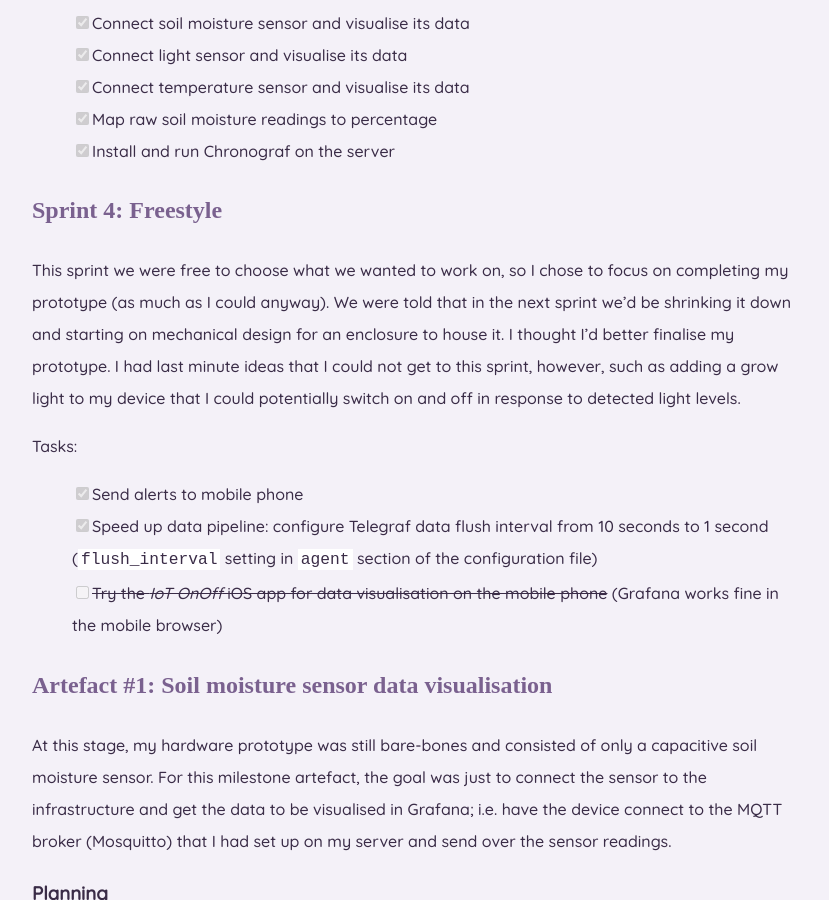
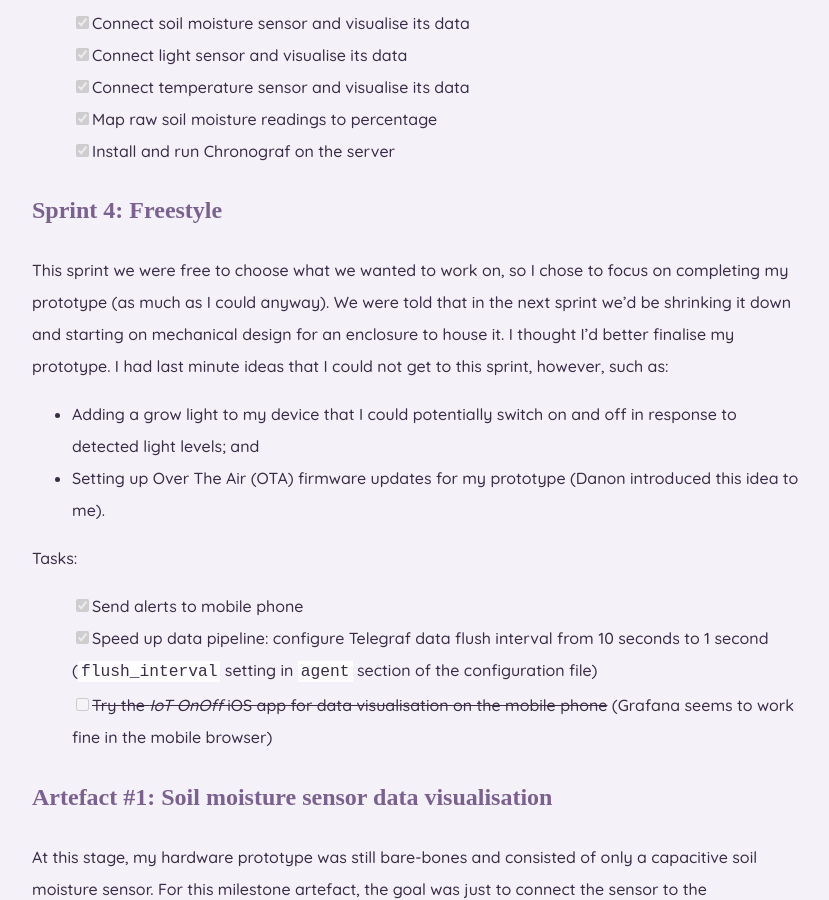
Before and after one commit to ctantri/ctantri.github.io, a Jekyll site: the page built from _posts/2020-02-16-submission-3.md, in a window 1280 px wide and 900 px high, scrolled down 1023 px. Shown: the whole window, without its empty margins (224-1053 px from the left). Built offline with Jekyll 4.4.1, drawn with Linux system fonts in a browser that asks for light colours; some web fonts are replaced.

Commit message:
Update Submission 3
Update Submission 3; Update Change Log

```diff
--- a/_posts/2020-02-16-submission-3.md
+++ b/_posts/2020-02-16-submission-3.md
@@ -27,12 +27,15 @@ Tasks:
 
 ## Sprint 4: Freestyle
 
-This sprint we were free to choose what we wanted to work on, so I chose to focus on completing my prototype (as much as I could anyway). We were told that in the next sprint we'd be shrinking it down and starting on mechanical design for an enclosure to house it. I thought I'd better finalise my prototype. I had last minute ideas that I could not get to this sprint, however, such as adding a grow light to my device that I could potentially switch on and off in response to detected light levels.
+This sprint we were free to choose what we wanted to work on, so I chose to focus on completing my prototype (as much as I could anyway). We were told that in the next sprint we'd be shrinking it down and starting on mechanical design for an enclosure to house it. I thought I'd better finalise my prototype. I had last minute ideas that I could not get to this sprint, however, such as:
+
+- Adding a grow light to my device that I could potentially switch on and off in response to detected light levels; and
+- Setting up Over The Air (OTA) firmware updates for my prototype (Danon introduced this idea to me).
 
 Tasks:
 - [x] Send alerts to mobile phone
 - [x] Speed up data pipeline: configure Telegraf data flush interval from 10 seconds to 1 second (`flush_interval` setting in `agent` section of the configuration file)
-- [ ] ~~Try the *IoT OnOff* iOS app for data visualisation on the mobile phone~~ (Grafana works fine in the mobile browser)
+- [ ] ~~Try the *IoT OnOff* iOS app for data visualisation on the mobile phone~~ (Grafana seems to work fine in the mobile browser)
 {: style='list-style-type: none'}
 
 ## Artefact #1: Soil moisture sensor data visualisation
--- a/changelog/index.html
+++ b/changelog/index.html
@@ -10,4 +10,8 @@ title: Change Log
     <li>Added a problem statement to the landing page</li>
     <li>Added specific descriptions in the assessment criteria for the IoT prototype in the Learning Contract</li>
   </ul>
+  <h3>Submission 3</h3>
+  <ul>
+    <li>Added a new blog entry: Submission 3</li>
+  </ul>
 </main>
```
